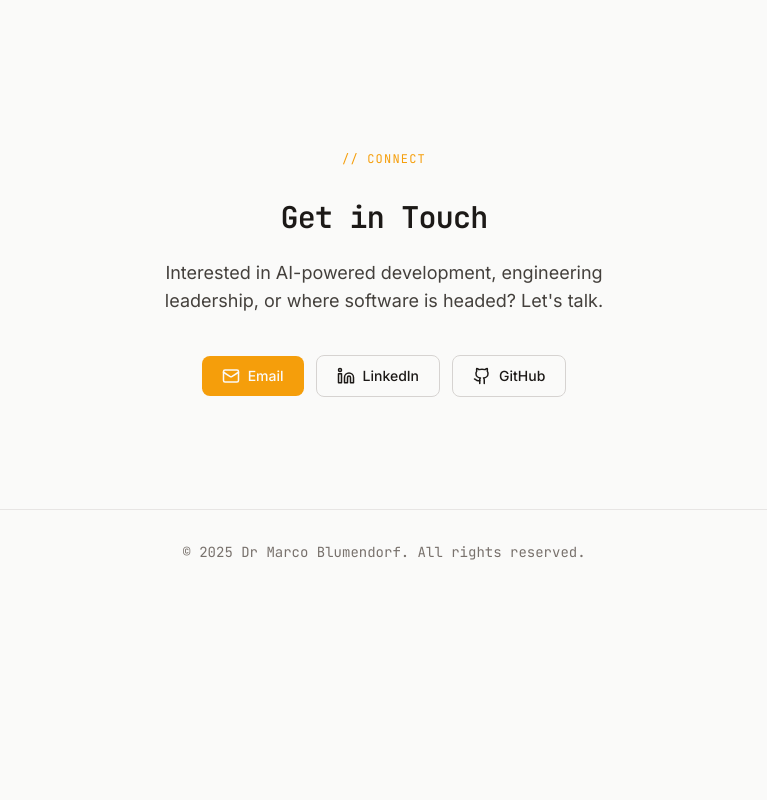
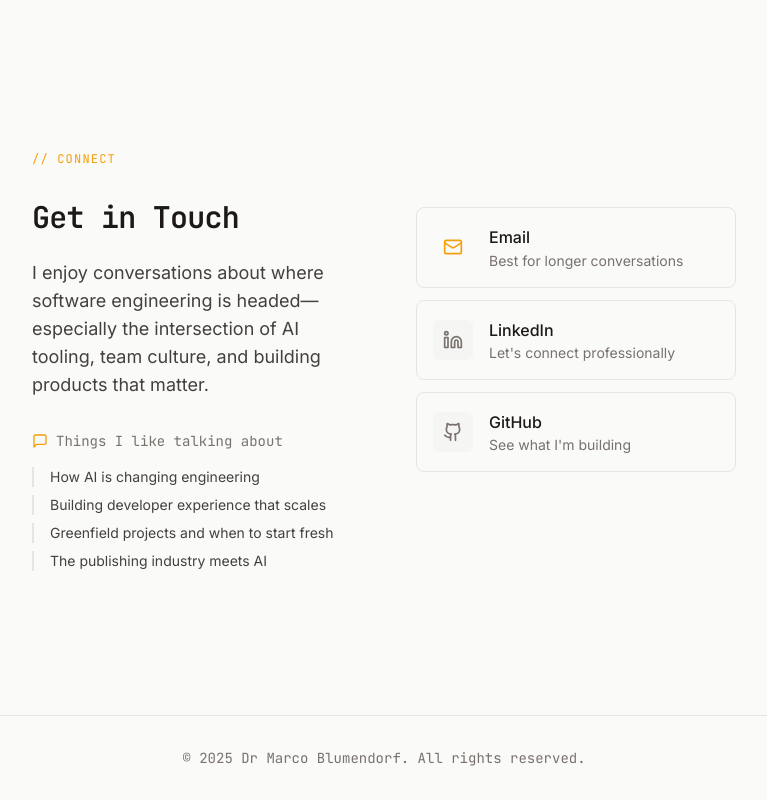
Before and after one commit to blumendorf/profile-page, a React (Vite) app: page / in a window 1280 px wide. Shown: the part 4729-5529 px from the top of the page, without its empty margins (256-1023 px from the left). Before the commit the page ends 5323 px from the top, so only its background shows below. Built offline with nearby package versions, Linux system fonts and the light colour scheme; the HTML template or start-up script is replaced by a standard one.

Commit message:
improvements

```diff
--- a/src/components/Contact.tsx
+++ b/src/components/Contact.tsx
@@ -1,9 +1,16 @@
 import { motion } from 'framer-motion';
-import { Mail, Linkedin, Github } from 'lucide-react';
+import { Mail, Linkedin, Github, MessageSquare } from 'lucide-react';
 import Section from './Section';
 
 // Obfuscated email - base64 encoded
 const encodedEmail = 'bWFyY29AYmx1bWVuZG9yZi5pbmZv';
+
+const topics = [
+  'How AI is changing engineering',
+  'Building developer experience that scales',
+  'Greenfield projects and when to start fresh',
+  'The publishing industry meets AI',
+];
 
 const Contact = () => {
   const handleEmailClick = (e: React.MouseEvent<HTMLAnchorElement>) => {
@@ -14,7 +21,9 @@ const Contact = () => {
 
   return (
     <Section id="contact">
-      <div className="text-center">
+      <div className="grid md:grid-cols-2 gap-12 md:gap-16 items-start">
+        {/* Left column - Text content */}
+        <div>
           <motion.span
             initial={{ opacity: 0 }}
             whileInView={{ opacity: 1 }}
@@ -40,9 +49,9 @@ const Contact = () => {
             whileInView={{ opacity: 1 }}
             viewport={{ once: true }}
             transition={{ delay: 0.2 }}
-          className="text-body mb-10 max-w-lg mx-auto"
+            className="text-body mb-8"
           >
-          Interested in AI-powered development, engineering leadership, or where software is headed? Let's talk.
+            I enjoy conversations about where software engineering is headed—especially the intersection of AI tooling, team culture, and building products that matter.
           </motion.p>
 
           <motion.div
@@ -50,39 +59,85 @@ const Contact = () => {
             whileInView={{ opacity: 1 }}
             viewport={{ once: true }}
             transition={{ delay: 0.3 }}
-          className="flex flex-col sm:flex-row items-center justify-center gap-3"
+            className="mb-8"
           >
+            <div className="flex items-center gap-2 mb-4">
+              <MessageSquare size={16} className="text-accent" />
+              <span className="text-sm font-mono text-text-muted">Things I like talking about</span>
+            </div>
+            <ul className="space-y-2">
+              {topics.map((topic, index) => (
+                <motion.li
+                  key={topic}
+                  initial={{ opacity: 0, x: -10 }}
+                  whileInView={{ opacity: 1, x: 0 }}
+                  viewport={{ once: true }}
+                  transition={{ delay: 0.35 + index * 0.05 }}
+                  className="text-sm text-text-secondary pl-4 border-l-2 border-border-subtle hover:border-accent transition-colors"
+                >
+                  {topic}
+                </motion.li>
+              ))}
+            </ul>
+          </motion.div>
+        </div>
+
+        {/* Right column - Contact options */}
+        <motion.div
+          initial={{ opacity: 0 }}
+          whileInView={{ opacity: 1 }}
+          viewport={{ once: true }}
+          transition={{ delay: 0.4 }}
+          className="md:pt-14"
+        >
+          <div className="space-y-3">
             <a
               href="#"
               onClick={handleEmailClick}
-            className="btn-primary w-full sm:w-auto"
+              className="group flex items-center gap-4 p-4 rounded-lg border border-border-subtle hover:border-accent bg-surface/30 hover:bg-surface/50 transition-all"
               aria-label="Contact via Email"
             >
-            <Mail size={18} />
-            <span>Email</span>
+              <div className="p-2.5 rounded-md bg-accent/10 text-accent group-hover:bg-accent group-hover:text-page transition-colors">
+                <Mail size={20} />
+              </div>
+              <div>
+                <div className="font-medium text-text-primary">Email</div>
+                <div className="text-sm text-text-muted">Best for longer conversations</div>
+              </div>
             </a>
 
             <a
               href="https://linkedin.com/in/marcoblu"
               target="_blank"
               rel="noopener noreferrer"
-            className="btn-secondary w-full sm:w-auto"
+              className="group flex items-center gap-4 p-4 rounded-lg border border-border-subtle hover:border-accent bg-surface/30 hover:bg-surface/50 transition-all"
               aria-label="Connect on LinkedIn"
             >
-            <Linkedin size={18} />
-            <span>LinkedIn</span>
+              <div className="p-2.5 rounded-md bg-surface text-text-muted group-hover:bg-accent/10 group-hover:text-accent transition-colors">
+                <Linkedin size={20} />
+              </div>
+              <div>
+                <div className="font-medium text-text-primary">LinkedIn</div>
+                <div className="text-sm text-text-muted">Let's connect professionally</div>
+              </div>
             </a>
 
             <a
               href="https://github.com/blumendorf"
               target="_blank"
               rel="noopener noreferrer"
-            className="btn-secondary w-full sm:w-auto"
+              className="group flex items-center gap-4 p-4 rounded-lg border border-border-subtle hover:border-accent bg-surface/30 hover:bg-surface/50 transition-all"
               aria-label="View GitHub profile at github.com/blumendorf"
             >
-            <Github size={18} />
-            <span>GitHub</span>
+              <div className="p-2.5 rounded-md bg-surface text-text-muted group-hover:bg-accent/10 group-hover:text-accent transition-colors">
+                <Github size={20} />
+              </div>
+              <div>
+                <div className="font-medium text-text-primary">GitHub</div>
+                <div className="text-sm text-text-muted">See what I'm building</div>
+              </div>
             </a>
+          </div>
         </motion.div>
       </div>
     </Section>
```
Also changed, not shown: agent-context/content.md (+16 -7 lines). Lines whose indentation alone changed are shown as unchanged.
